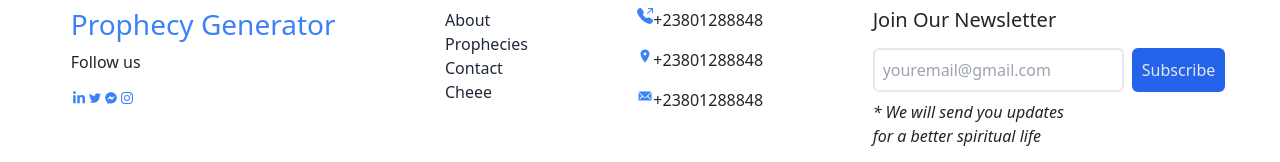
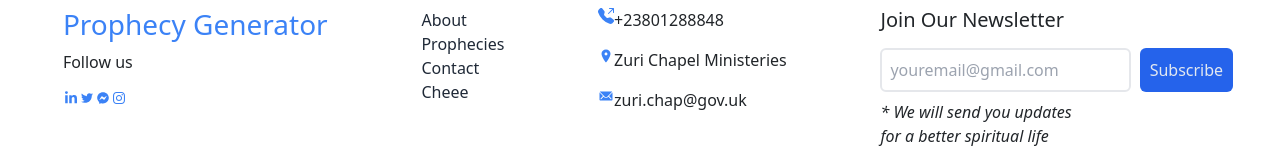
Before and after one commit to Emsun0211/prophecy-generator, a React (Create React App) app: page / in a window 1280 px wide. Shown: the part 465-627 px from the top of the page. Built offline with nearby package versions, Linux system fonts and the light colour scheme.

Commit message:
modify footer

```diff
--- a/src/component/Footer/index.jsx
+++ b/src/component/Footer/index.jsx
@@ -41,12 +41,12 @@ const Footer = () => {
 
           <span className="flex">
             <IoIosPin className="text-blue-500" />
-            <p>+23801288848</p>
+            <p>Zuri Chapel Ministeries</p>
           </span>
 
           <span className="flex">
             <IoIosMail className="text-blue-500" />
-            <p>+23801288848</p>
+            <p>zuri.chap@gov.uk</p>
           </span>
         </div>
         <div className="py-2.5">
```
